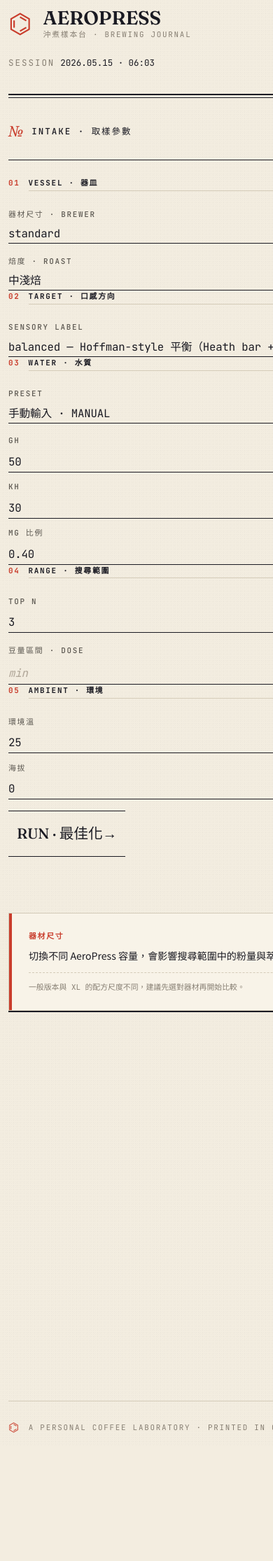
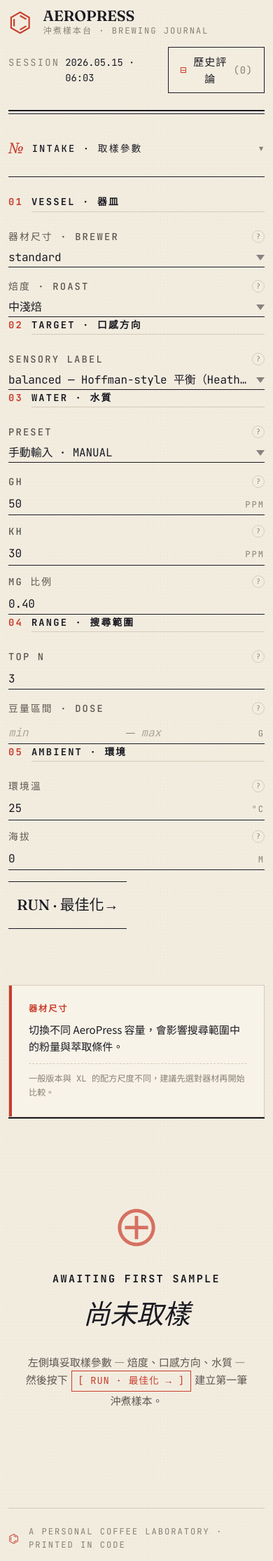
Before and after one commit to ga815647/aeropress_gui, a Flask app: page / in a window 390 px wide; the page is wider, and only the part inside the window is pictured. Shown: that part at 70% size. Before the commit the page ends 2047 px from the top of that part, so only its background shows below. Run offline with Flask 3, Linux system fonts and the light colour scheme; data that the repository does not hold is empty.

Commit message:
fix(ui): bump type scale + kill horizontal overflow
Two issues from the first pass:

字太小 — bump the bottom of the type scale:
  --t-2xs  0.68→0.76rem  (still small-caps territory but readable)
  --t-xs   0.78→0.86rem
  --t-sm   0.88→0.94rem
  --t-base 0.98→1rem
And rebase several "too quiet" uses one notch up (field labels,
group titles, specimen section titles, vector labels, compound code +
value, master card meta, feedback row labels, timeline body, callout,
cup-card params, empty-state title). 4xl hero a touch smaller (6.5→6.2)
to leave room.

側邊欄出來 — kill horizontal scroll:
  • html, body { overflow-x: hidden } — safety net.
  • Replace every multi-col grid's `1fr` with `minmax(0, 1fr)` so
    children can shrink below intrinsic content width (compounds /
    vector-grid / ratios / field-row / field-control-range). Long
    label option text was forcing parent wider than column.
  • Add min-width: 0 on .ledger / .input-ledger / .field /
    .specimen-sheet and overflow-x: hidden on .specimen-sheet.
  • <select> gets text-overflow: ellipsis + white-space: nowrap +
    overflow: hidden so long bilingual label captions clip cleanly.
  • New 1240px breakpoint drops vector-grid to 2-col earlier; 1100px
    drops compounds to 3-col and field-row to 2-col (3rd field full
    span); 880px keeps compounds at 3 and reduces hero sizes;
    480px tightens further.

28 pytest PASS.

Co-Authored-By: Claude Opus 4.7 (1M context) <noreply@anthropic.com>

```diff
--- a/static/css/webapp.css
+++ b/static/css/webapp.css
@@ -38,16 +38,16 @@
   --font-mono:    'JetBrains Mono', 'IBM Plex Mono', 'Courier New', monospace;
 
   /* ── Type scale ─────────────────────────────── */
-  --t-2xs:  0.68rem;
-  --t-xs:   0.78rem;
-  --t-sm:   0.88rem;
-  --t-base: 0.98rem;
+  --t-2xs:  0.76rem;
+  --t-xs:   0.86rem;
+  --t-sm:   0.94rem;
+  --t-base: 1rem;
   --t-md:   1.08rem;
-  --t-lg:   1.3rem;
+  --t-lg:   1.32rem;
   --t-xl:   1.7rem;
   --t-2xl:  2.4rem;
   --t-3xl:  3.6rem;
-  --t-4xl:  6.5rem;
+  --t-4xl:  6.2rem;
 
   /* ── Spacing (4px base) ─────────────────────── */
   --s-1: 4px;
@@ -72,13 +72,14 @@
    ═══════════════════════════════════════════════════════════════════ */
 *, *::before, *::after { box-sizing: border-box; }
 html, body { margin: 0; padding: 0; }
+html, body { overflow-x: hidden; }  /* safety net — no horizontal scroll */
 
 html {
   background: var(--paper);
   color: var(--ink);
   font-family: var(--font-body);
   font-size: 16px;
-  line-height: 1.55;
+  line-height: 1.6;
   -webkit-font-smoothing: antialiased;
   -moz-osx-font-smoothing: grayscale;
 }
@@ -241,6 +243,7 @@ a:hover { color: var(--cinnabar-deep); border-bottom-color: var(--cinnabar); }
   border-right: 1px solid var(--rule-strong);
   padding-right: var(--s-6);
   position: relative;
+  min-width: 0;
 }
 
 .ledger-tab {
@@ -295,7 +298,7 @@ a:hover { color: var(--cinnabar-deep); border-bottom-color: var(--cinnabar); }
   gap: var(--s-3);
   margin-bottom: var(--s-2);
   font-family: var(--font-mono);
-  font-size: var(--t-2xs);
+  font-size: var(--t-xs);
   text-transform: uppercase;
   letter-spacing: var(--track-caps);
   color: var(--ink);
@@ -314,7 +317,7 @@ a:hover { color: var(--cinnabar-deep); border-bottom-color: var(--cinnabar); }
 }
 
 /* ── Field ─────────────────────────────────────── */
-.field { display: flex; flex-direction: column; gap: 2px; }
+.field { display: flex; flex-direction: column; gap: 2px; min-width: 0; }
 .field-full { grid-column: 1 / -1; }
 
 .field-head {
@@ -325,7 +328,7 @@ a:hover { color: var(--cinnabar-deep); border-bottom-color: var(--cinnabar); }
 
 .field-head label {
   font-family: var(--font-mono);
-  font-size: var(--t-2xs);
+  font-size: var(--t-xs);
   letter-spacing: var(--track-caps);
   text-transform: uppercase;
   color: var(--ink-soft);
@@ -370,6 +373,7 @@ a:hover { color: var(--cinnabar-deep); border-bottom-color: var(--cinnabar); }
 .field-control select {
   flex: 1;
   min-width: 0;
+  max-width: 100%;
   background: transparent;
   border: none;
   outline: none;
@@ -379,6 +383,7 @@ a:hover { color: var(--cinnabar-deep); border-bottom-color: var(--cinnabar); }
   padding: 0;
   font-variant-numeric: tabular-nums;
   letter-spacing: var(--track-tight);
+  text-overflow: ellipsis;
 }
 
 .field-control select {
@@ -390,6 +395,8 @@ a:hover { color: var(--cinnabar-deep); border-bottom-color: var(--cinnabar); }
   background-position: right 0 center;
   padding-right: 18px;
   cursor: pointer;
+  white-space: nowrap;
+  overflow: hidden;
 }
 
 .field-control input::placeholder {
@@ -408,13 +415,13 @@ a:hover { color: var(--cinnabar-deep); border-bottom-color: var(--cinnabar); }
 
 .field-row {
   display: grid;
-  grid-template-columns: repeat(3, 1fr);
+  grid-template-columns: repeat(3, minmax(0, 1fr));
   gap: var(--s-3);
 }
 
 .field-control-range {
   display: grid;
-  grid-template-columns: 1fr auto 1fr auto;
+  grid-template-columns: minmax(0, 1fr) auto minmax(0, 1fr) auto;
   align-items: baseline;
   gap: var(--s-2);
 }
@@ -512,6 +519,7 @@ a:hover { color: var(--cinnabar-deep); border-bottom-color: var(--cinnabar); }
 .specimen-sheet {
   padding-left: var(--s-7);
   min-width: 0;
+  overflow-x: hidden;  /* compound grid + tables don't spill */
 }
 
 .sheet-rule { height: 1px; background: transparent; }
@@ -537,7 +545,7 @@ a:hover { color: var(--cinnabar-deep); border-bottom-color: var(--cinnabar); }
 
 .empty-title {
   font-family: var(--font-mono);
-  font-size: var(--t-xs);
+  font-size: var(--t-sm);
   letter-spacing: var(--track-caps);
   text-transform: uppercase;
   color: var(--ink);
@@ -1416,11 +1424,19 @@ a:hover { color: var(--cinnabar-deep); border-bottom-color: var(--cinnabar); }
 /* ═══════════════════════════════════════════════════════════════════
    Responsive
    ═══════════════════════════════════════════════════════════════════ */
+@media (max-width: 1240px) {
+  .vector-grid { grid-template-columns: repeat(2, minmax(0, 1fr)); }
+  .score-display { font-size: 5rem; }
+}
+
 @media (max-width: 1100px) {
   .ledger { padding: var(--s-5) var(--s-5); gap: var(--s-5); }
   .ledger-body { grid-template-columns: minmax(280px, 340px) 1fr; }
   .specimen-sheet { padding-left: var(--s-6); }
   .input-ledger { padding-right: var(--s-5); }
+  .compounds { grid-template-columns: repeat(3, minmax(0, 1fr)); gap: var(--s-3); }
+  .field-row { grid-template-columns: repeat(2, minmax(0, 1fr)); }
+  .field-row .field:last-child { grid-column: 1 / -1; }
 }
 
 @media (max-width: 880px) {
@@ -1443,18 +1459,23 @@ a:hover { color: var(--cinnabar-deep); border-bottom-color: var(--cinnabar); }
   .masthead-tools { width: 100%; justify-content: space-between; }
   .mark-en { font-size: var(--t-xl); }
 
-  .vector-grid { grid-template-columns: repeat(2, 1fr); }
-  .compounds { gap: var(--s-2); }
+  .vector-grid { grid-template-columns: repeat(2, minmax(0, 1fr)); }
+  .compounds { grid-template-columns: repeat(3, minmax(0, 1fr)); gap: var(--s-3); }
   .score-block { flex-direction: column; align-items: flex-start; gap: var(--s-4); }
-  .score-display { font-size: 4.5rem; }
-  .timer-display { font-size: 4rem; }
+  .score-display { font-size: 4.2rem; }
+  .timer-display { font-size: 3.6rem; }
+  .field-row { grid-template-columns: repeat(2, minmax(0, 1fr)); }
 }
 
 @media (max-width: 480px) {
   .ledger { padding: var(--s-3); }
-  .compounds { grid-template-columns: repeat(3, 1fr); gap: var(--s-4); }
+  .compounds { grid-template-columns: repeat(2, minmax(0, 1fr)); gap: var(--s-4); }
   .field-row { grid-template-columns: 1fr; }
   .ratios { grid-template-columns: 1fr; }
+  .score-display { font-size: 3.4rem; }
+  .timer-display { font-size: 3rem; }
+  .vector-value { font-size: var(--t-xl); }
+  .mark-en { font-size: var(--t-lg); }
 }
 
 @media print {
```
Also changed, not shown: other parts of static/css/webapp.css (+17 -16 lines).
